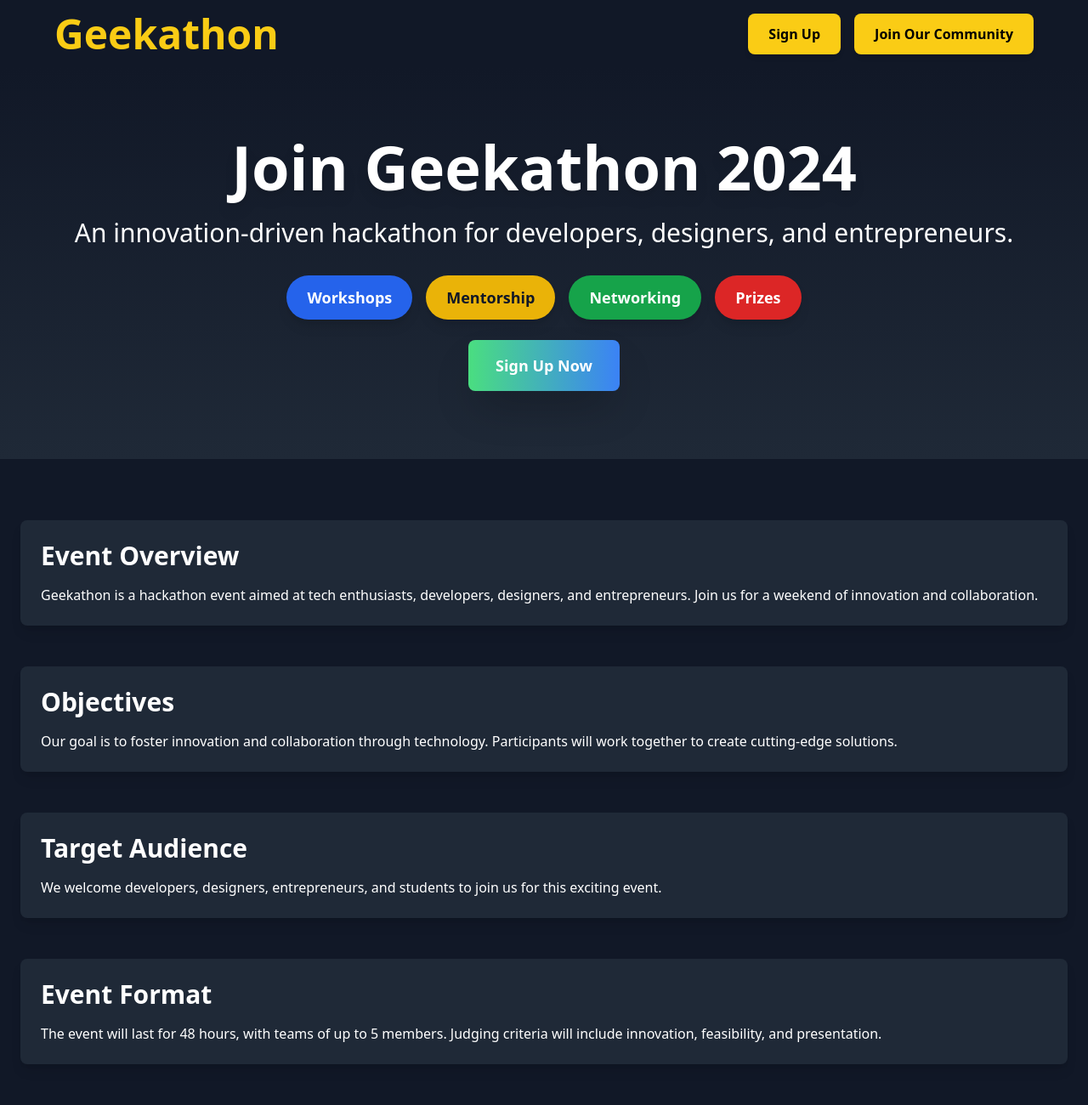
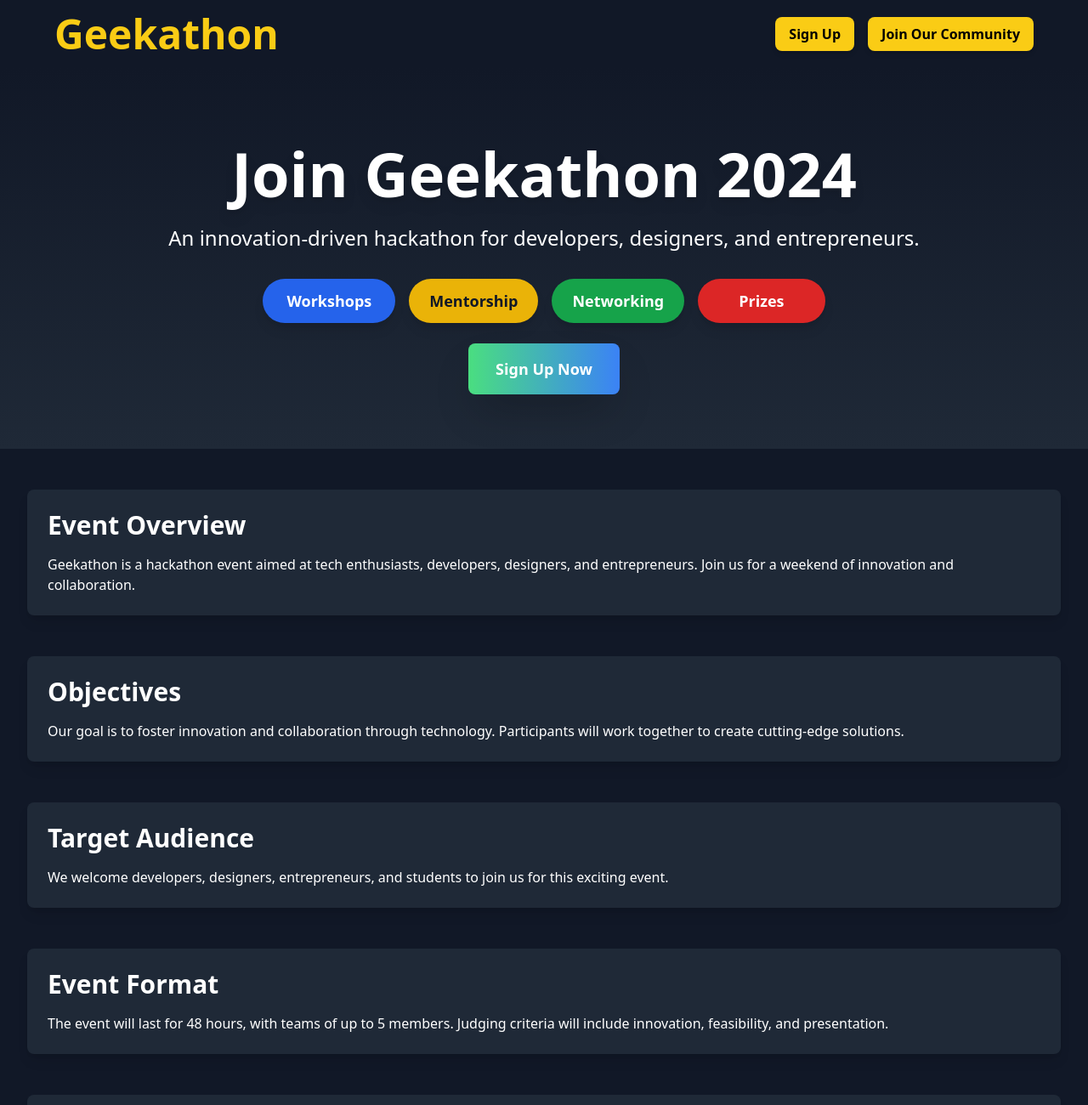
Before and after one commit to Prathameshghod/Geekathon-Landing-Page, a website: page index.html in a window 1280 px wide. Shown: the top 1300 px of the page at 85% size. Drawn offline with nearby package versions, Linux system fonts and the light colour scheme.

Commit message:
Update index.html

```diff
--- a/index.html
+++ b/index.html
@@ -10,28 +10,28 @@
 <body class="bg-gray-900">
 
   <nav class="bg-gray-900 h-20 p-6 shadow-lg">
-        <div class="container mx-auto flex justify-between items-center h-full px-10">
-            <div class="text-5xl font-bold text-yellow-400 transition-transform transform hover:scale-110">Geekathon</div>
-            <div class="flex space-x-4">
-                <button class="bg-yellow-400 font-extrabold text-black py-3 px-6 rounded-lg hover:bg-white transition-colors duration-300 shadow-md">
+    <div class="container mx-auto flex flex-col md:flex-row justify-between items-center h-full px-4 md:px-10">
+        <div class="text-3xl md:text-5xl font-bold text-yellow-400 transition-transform transform hover:scale-110 mb-4 md:mb-0">Geekathon</div>
+        <div class="flex flex-col space-y-2 md:space-y-0 md:flex-row md:space-x-4">
+            <button class="bg-yellow-400 font-extrabold text-black py-2 px-4 rounded-lg hover:bg-white transition-colors duration-300 shadow-md">
                 Sign Up
             </button>
-                <button class="bg-yellow-400 font-extrabold text-black py-3 px-6 rounded-lg hover:bg-white transition-colors duration-300 shadow-md">
+            <button class="bg-yellow-400 font-extrabold text-black py-2 px-4 rounded-lg hover:bg-white transition-colors duration-300 shadow-md">
                 Join Our Community
             </button>
         </div>
     </div>
 </nav>
 
-    <header class="bg-gradient-to-b from-gray-900 to-gray-800 text-white py-20 text-center">
-        <h1 class="text-7xl font-bold mb-6 drop-shadow-lg">Join Geekathon 2024</h1>
-        <p class="mt-4 text-2xl md:text-3xl">An innovation-driven hackathon for developers, designers, and entrepreneurs.</p>
+<header class="bg-gradient-to-b from-gray-900 to-gray-800 text-white py-16 text-center">
+  <h1 class="text-5xl my-6 md:text-7xl font-bold mb-6 drop-shadow-lg">Join Geekathon 2024</h1>
+  <p class="mt-4 text-xl md:text-2xl">An innovation-driven hackathon for developers, designers, and entrepreneurs.</p>
 
-        <div class="mt-8 flex justify-center flex-wrap">
-            <button class="bg-blue-600 text-white py-3 px-6 rounded-full text-lg font-semibold mx-2 hover:bg-blue-500 transition-colors duration-300 shadow-lg">Workshops</button>
-            <button class="bg-yellow-500 text-gray-900 py-3 px-6 rounded-full text-lg font-semibold mx-2 hover:bg-yellow-400 transition-colors duration-300 shadow-lg">Mentorship</button>
-            <button class="bg-green-600 text-white py-3 px-6 rounded-full text-lg font-semibold mx-2 hover:bg-green-500 transition-colors duration-300 shadow-lg">Networking</button>
-            <button class="bg-red-600 text-white py-3 px-6 rounded-full text-lg font-semibold mx-2 hover:bg-red-500 transition-colors duration-300 shadow-lg">Prizes</button>
+  <div class="mt-8 flex flex-wrap justify-center gap-4">
+      <button class="bg-blue-600 text-white py-3 px-7 rounded-full text-lg font-semibold hover:bg-blue-500 transition-colors duration-300 shadow-lg">Workshops</button>
+      <button class="bg-yellow-500 text-gray-900 py-3 px-6 rounded-full text-lg font-semibold hover:bg-yellow-700 transition-colors duration-300 shadow-lg">Mentorship</button>
+      <button class="bg-green-600 text-white py-3 px-6 rounded-full text-lg font-semibold hover:bg-green-500 transition-colors duration-300 shadow-lg">Networking</button>
+      <button class="bg-red-600 text-white py-3 px-12 rounded-full text-lg font-semibold hover:bg-red-500 transition-colors duration-300 shadow-lg">Prizes</button>
   </div>
 
   <a href="#signup" class="mt-6 inline-block bg-gradient-to-r from-green-400 to-blue-500 text-white py-4 px-8 rounded-lg shadow-2xl text-lg font-bold hover:shadow-xl transition-shadow duration-300 transform hover:scale-105">
@@ -39,30 +39,31 @@
   </a>
 </header>
 
-    <main class="container mx-auto p-6 text-gray-800">
 
-        <section id="overview" class="my-12 bg-gray-800 text-white p-6 rounded-lg shadow-lg">
-          <h2 class="text-3xl font-bold">Event Overview</h2>
+    <main class="container mx-auto px-4 sm:px-6 md:px-8 text-gray-800">
+
+        <section id="overview" class="my-12 bg-gray-800 text-white p-4 sm:p-6 rounded-lg shadow-lg">
+          <h2 class="text-2xl sm:text-3xl font-bold">Event Overview</h2>
           <p class="mt-4">Geekathon is a hackathon event aimed at tech enthusiasts, developers, designers, and entrepreneurs. Join us for a weekend of innovation and collaboration.</p>
         </section>
 
-        <section id="objectives" class="my-12 bg-gray-800 text-white p-6 rounded-lg shadow-lg">
-          <h2 class="text-3xl font-bold">Objectives</h2>
+        <section id="objectives" class="my-12 bg-gray-800 text-white p-4 sm:p-6 rounded-lg shadow-lg">
+          <h2 class="text-2xl sm:text-3xl font-bold">Objectives</h2>
           <p class="mt-4">Our goal is to foster innovation and collaboration through technology. Participants will work together to create cutting-edge solutions.</p>
         </section>
 
-        <section id="audience" class="my-12 bg-gray-800 text-white p-6 rounded-lg shadow-lg">
-          <h2 class="text-3xl font-bold">Target Audience</h2>
+        <section id="audience" class="my-12 bg-gray-800 text-white p-4 sm:p-6 rounded-lg shadow-lg">
+          <h2 class="text-2xl sm:text-3xl font-bold">Target Audience</h2>
           <p class="mt-4">We welcome developers, designers, entrepreneurs, and students to join us for this exciting event.</p>
         </section>
 
-        <section id="format" class="my-12 bg-gray-800 text-white p-6 rounded-lg shadow-lg">
-          <h2 class="text-3xl font-bold">Event Format</h2>
+        <section id="format" class="my-12 bg-gray-800 text-white p-4 sm:p-6 rounded-lg shadow-lg">
+          <h2 class="text-2xl sm:text-3xl font-bold">Event Format</h2>
           <p class="mt-4">The event will last for 48 hours, with teams of up to 5 members. Judging criteria will include innovation, feasibility, and presentation.</p>
         </section>
 
-        <section id="features" class="my-12 bg-gray-800 text-white p-6 rounded-lg shadow-lg">
-          <h2 class="text-3xl font-bold">Features</h2>
+        <section id="features" class="my-12 bg-gray-800 text-white p-4 sm:p-6 rounded-lg shadow-lg">
+          <h2 class="text-2xl sm:text-3xl font-bold">Features</h2>
           <ul class="mt-4 list-disc list-inside">
             <li>Workshops covering various technologies and tools.</li>
             <li>One-on-one mentorship from industry experts.</li>
@@ -79,21 +80,22 @@
           <div class="mt-6 flex flex-col items-center">
               <div class="mb-6 text-center">
                   <span class="text-yellow-500 text-2xl font-bold">1st Prize</span>
-                    <img src="b.png" alt="GFG Swag" class="w-48 h-48 object-contain rounded-lg shadow-md mt-2">
+                  <img src="b.png" alt="GFG Swag" class="w-64 h-64 object-cover rounded-lg shadow-md mt-2">
               </div>
               <div class="mb-6 text-center">
                   <span class="text-yellow-400 text-2xl font-bold">2nd Prize</span>
-                    <img src="db.png" alt="Leaderboard Podium" class="w-96 h-auto object-contain rounded-lg shadow-md mt-2">
+                  <img src="db.png" alt="Leaderboard Podium" class="w-64 h-64 object-cover rounded-lg shadow-md mt-2">
               </div>
               <div class="mb-6 text-center">
                   <span class="text-yellow-300 text-2xl font-bold">3rd Prize</span>
-                    <img src="t.png" alt="Tech Gadgets" class="w-48 h-48 object-contain rounded-lg shadow-md mt-2">
+                  <img src="t.png" alt="Tech Gadgets" class="w-64 h-64 object-cover rounded-lg shadow-md mt-2">
               </div>
           </div>
       </section>
 
+
         <section id="signup" class="my-12 text-center">
-          <a href="#" class="bg-gradient-to-r from-green-400 to-blue-500 text-white py-4 px-8 rounded-lg shadow-2xl text-lg font-bold hover:shadow-xl transition-shadow duration-300">
+          <a href="#" class="bg-gradient-to-r from-green-400 to-blue-500 text-white py-3 px-6 sm:py-4 sm:px-8 rounded-lg shadow-2xl text-lg font-bold hover:shadow-xl transition-shadow duration-300">
             Sign Up Now
           </a>
         </section>
```
Lines whose indentation alone changed are shown as unchanged.
